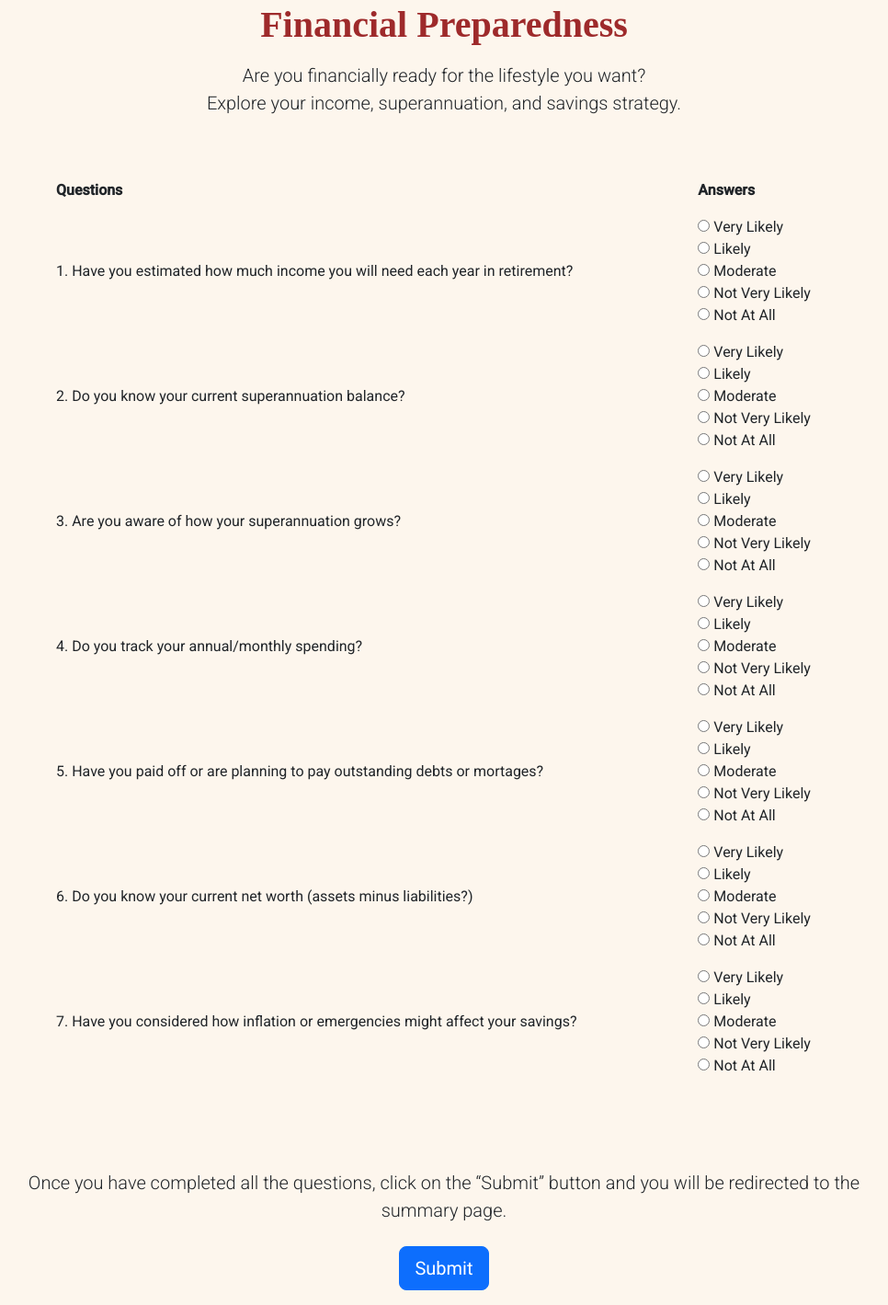
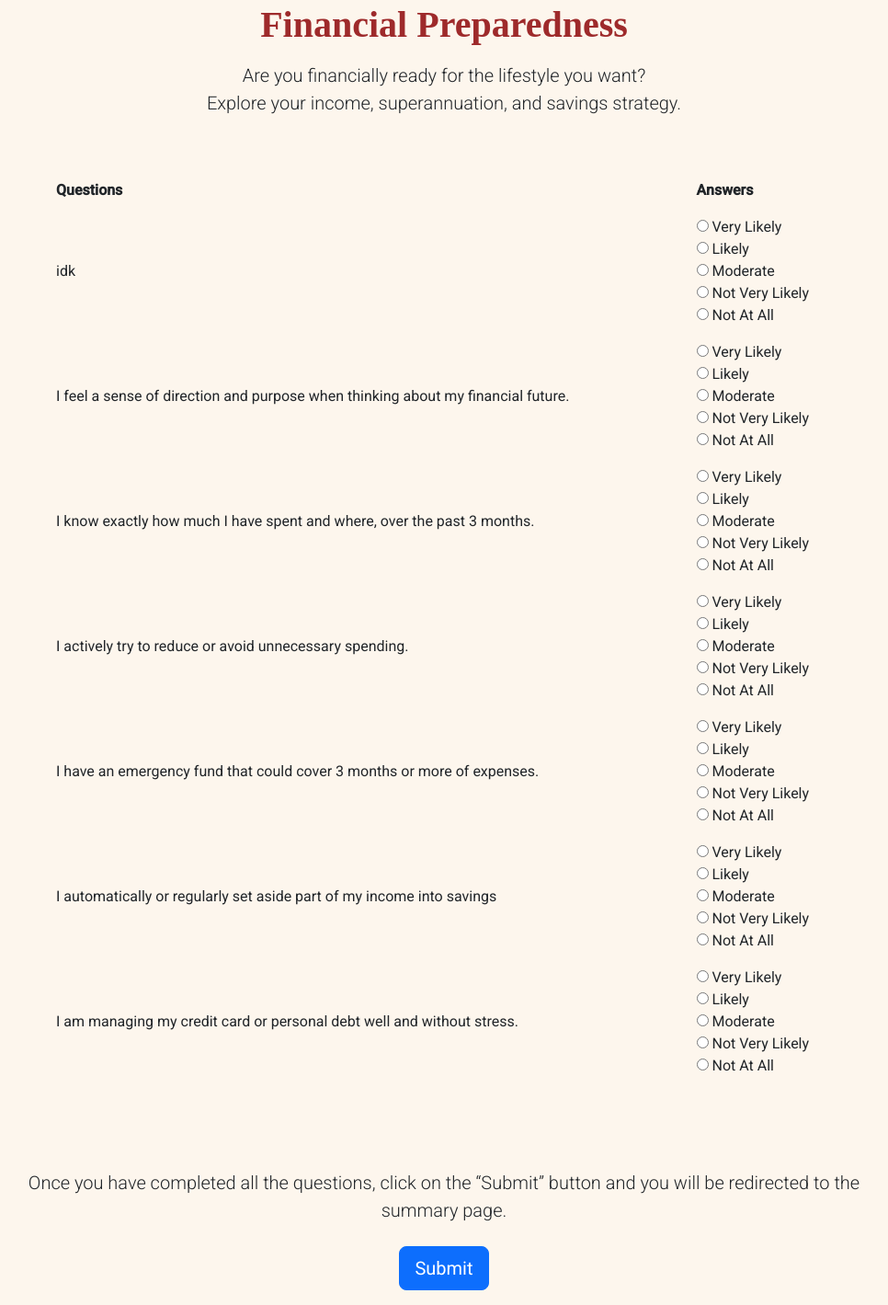
Before and after one commit to katharinalisa/T362, a Flask app: page /self-assessment in a window 1280 px wide. Shown: the part 155-1574 px from the top of the page at 92% size, without its empty margins (157-1123 px from the left). Run offline with Flask 3, Linux system fonts and the light colour scheme; some web fonts are replaced.

Commit message:
adapted assessment html files

```diff
--- a/PRIMETIME/primetime_toolkit/templates/assessment.html
+++ b/PRIMETIME/primetime_toolkit/templates/assessment.html
@@ -22,7 +22,7 @@
           <th>Answers</th>
         </tr>
         <tr>
-          <td>1. Have you estimated how much income you will need each year in retirement?</td>
+          <td>idk</td>
           <td></td>
           <td>
             <input type="radio" name="q1" value="5" required> Very Likely<br>
@@ -33,7 +33,7 @@
           </td>
         </tr>
         <tr>
-          <td>2. Do you know your current superannuation balance?</td>
+          <td>I feel a sense of direction and purpose when thinking about my financial future.</td>
           <td></td>
           <td>
             <input type="radio" name="q2" value="5" required> Very Likely<br>
@@ -43,7 +43,7 @@
             <input type="radio" name="q2" value="1"> Not At All
         </tr>
         <tr>
-          <td>3. Are you aware of how your superannuation grows?</td>
+          <td>I know exactly how much I have spent and where, over the past 3 months.</td>
           <td></td>
           <td>
             <input type="radio" name="q3" value="5" required> Very Likely<br>
@@ -54,7 +54,7 @@
           </td>
         </tr>
         <tr>
-          <td>4. Do you track your annual/monthly spending?</td>
+          <td>I actively try to reduce or avoid unnecessary spending.</td>
           <td></td>
           <td>
             <input type="radio" name="q4" value="5" required> Very Likely<br>
@@ -65,7 +65,7 @@
           </td>
         </tr>
         <tr>
-          <td>5. Have you paid off or are planning to pay outstanding debts or mortages?</td>
+          <td>I have an emergency fund that could cover 3 months or more of expenses.</td>
           <td></td>
           <td>
             <input type="radio" name="q5" value="5" required> Very Likely<br>
@@ -76,7 +76,7 @@
           </td>
         </tr>
         <tr>
-          <td>6. Do you know your current net worth (assets minus liabilities?)</td>
+          <td>I automatically or regularly set aside part of my income into savings</td>
           <td></td>
           <td>
             <input type="radio" name="q6" value="5" required> Very Likely<br>
@@ -87,7 +87,7 @@
           </td>
         </tr>
         <tr>
-          <td>7. Have you considered how inflation or emergencies might affect your savings?</td>
+          <td>I am managing my credit card or personal debt well and without stress.</td>
           <td></td>
           <td>
             <input type="radio" name="q7" value="5" required> Very Likely<br>
```
Also changed, not shown: PRIMETIME/primetime_toolkit/templates/summary-page.html (+5 -9 lines).
